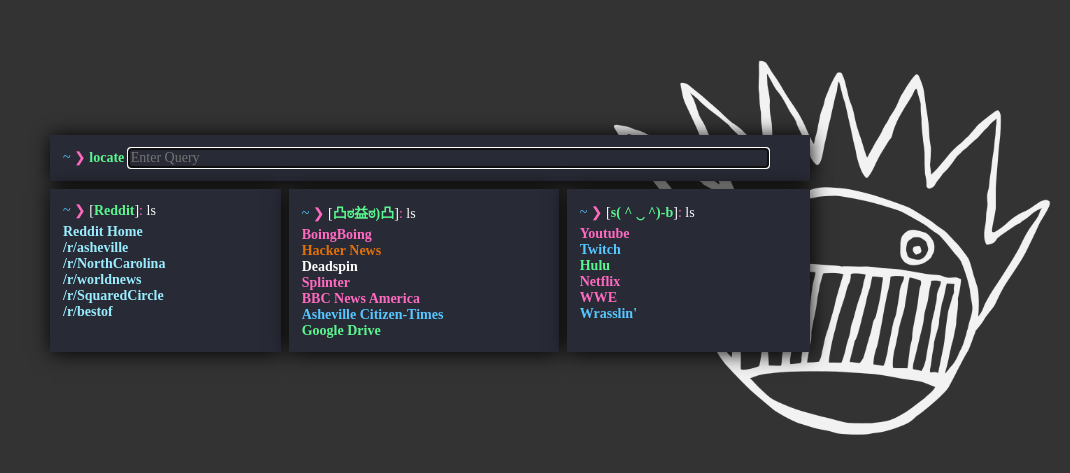
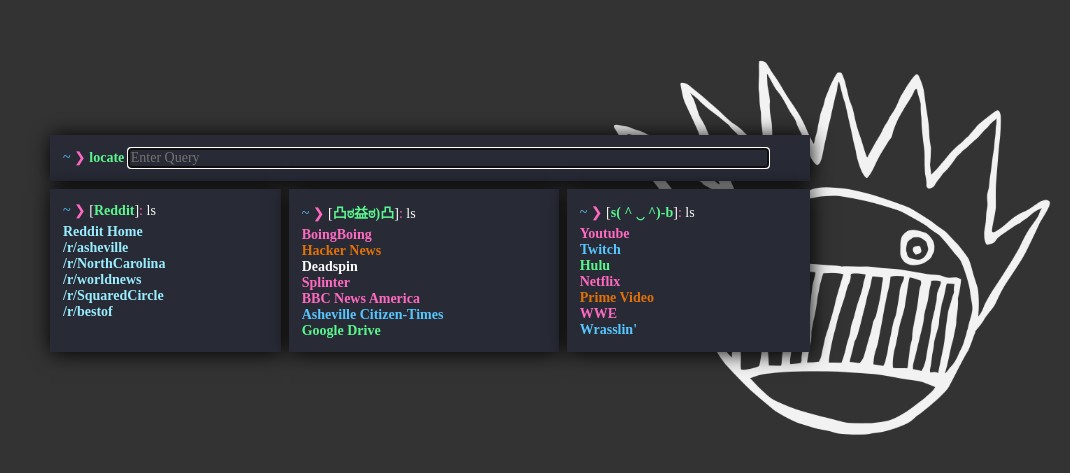
Before and after one commit to Jarvvski/Start-Page, a plain HTML site: page index.html in a window 1280 px wide. Shown: the part 157-630 px from the top of the page, without its empty margins (210-1280 px from the left). Drawn offline with Linux system fonts and the light colour scheme.

Commit message:
add prime video

```diff
--- a/index.html
+++ b/index.html
@@ -60,6 +60,7 @@
 					<a class="blue" target="blank" href="http://www.twitch.tv/directory/following">Twitch</a>
 					<a class="green" target="blank" href="https://new.hulu.com/">Hulu</a>
 					<a class="pink" target="blank" href="https://www.netflix.com/Login?locale=en-US">Netflix</a>
+					<a class="orange" target="blank" href="https://smile.amazon.com/b/ref=lp_2858778011_nav_em_T1_0_4_5_1__aiv?rh=i%3Ainstant-video%2Cn%3A2858778011&ie=UTF8&node=2858778011">Prime Video</a>
 					<a class="pink" target="blank" href="http://network.wwe.com/">WWE</a>
 					<a class="blue" target="blank" href="http://watchwrestling.cc/">Wrasslin'</a>
 				</div>
```
